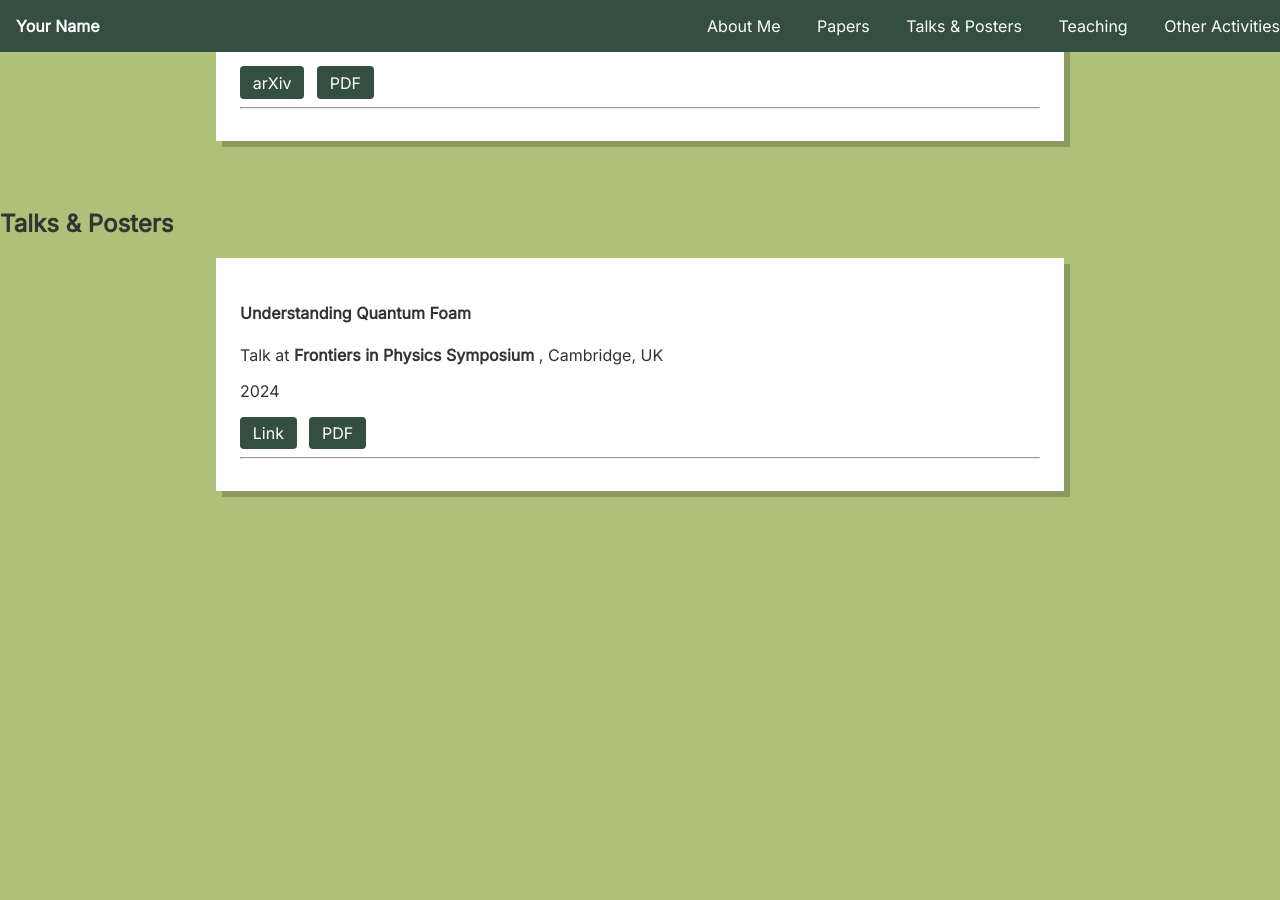
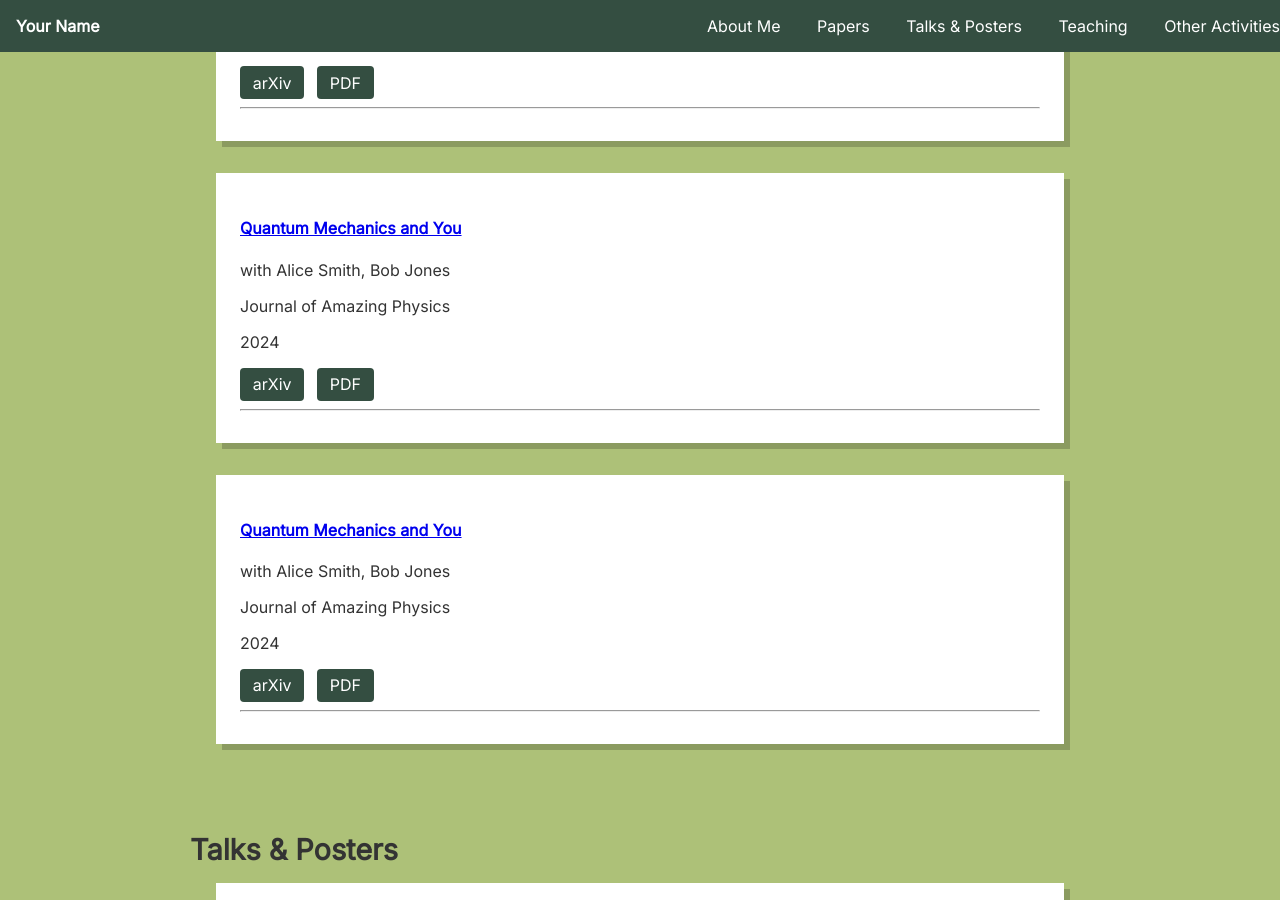
Before and after one commit to sanjiv-ranchod/website_test, a Jekyll site: the page built from index.md, in a window 1280 px wide and 900 px high, scrolled down 1199 px. Built offline with Jekyll 4.4.1, drawn with Linux system fonts in a browser that asks for light colours; before the commit the page ends 1722 px from its top, so only the background shows below that; some of the changed text lies outside the part shown.

Commit message:
talks and posters title and filler data

```diff
--- a/_data/papers.yml
+++ b/_data/papers.yml
@@ -7,3 +7,17 @@ publications:
     link: "https://example.com/quantum"
     arxiv: "https://arxiv.org/abs/1234.5678"
     pdf: "/assets/papers/quantum.pdf"
+  - title: "Quantum Mechanics and You"
+    authors: "Alice Smith, Bob Jones"
+    year: 2024
+    journal: "Journal of Amazing Physics"
+    link: "https://example.com/quantum"
+    arxiv: "https://arxiv.org/abs/1234.5678"
+    pdf: "/assets/papers/quantum.pdf"
+  - title: "Quantum Mechanics and You"
+    authors: "Alice Smith, Bob Jones"
+    year: 2024
+    journal: "Journal of Amazing Physics"
+    link: "https://example.com/quantum"
+    arxiv: "https://arxiv.org/abs/1234.5678"
+    pdf: "/assets/papers/quantum.pdf"
--- a/index.md
+++ b/index.md
@@ -50,8 +50,9 @@ layout: default
 
 <!-- Talks & Posters -->
 <section id="talks-posters" class="talks-section">
-  <div class="talks-container">
-    <h2>Talks & Posters</h2>
+  <div class="talks-container section-container">
+    <h2 class="section-title">Talks & Posters</h2>
+    <div class="card-list">
     {% assign sorted_talks = site.data.talks.talks | sort: "year" | reverse %}
     {% for talk in sorted_talks %}
       <div class="talk-entry card">
@@ -72,5 +73,6 @@ layout: default
         <hr>
       </div>
     {% endfor %}
+    </div>
   </div>
 </section>
```
Also changed, not shown: _data/talks.yml (+21 -0 lines).
